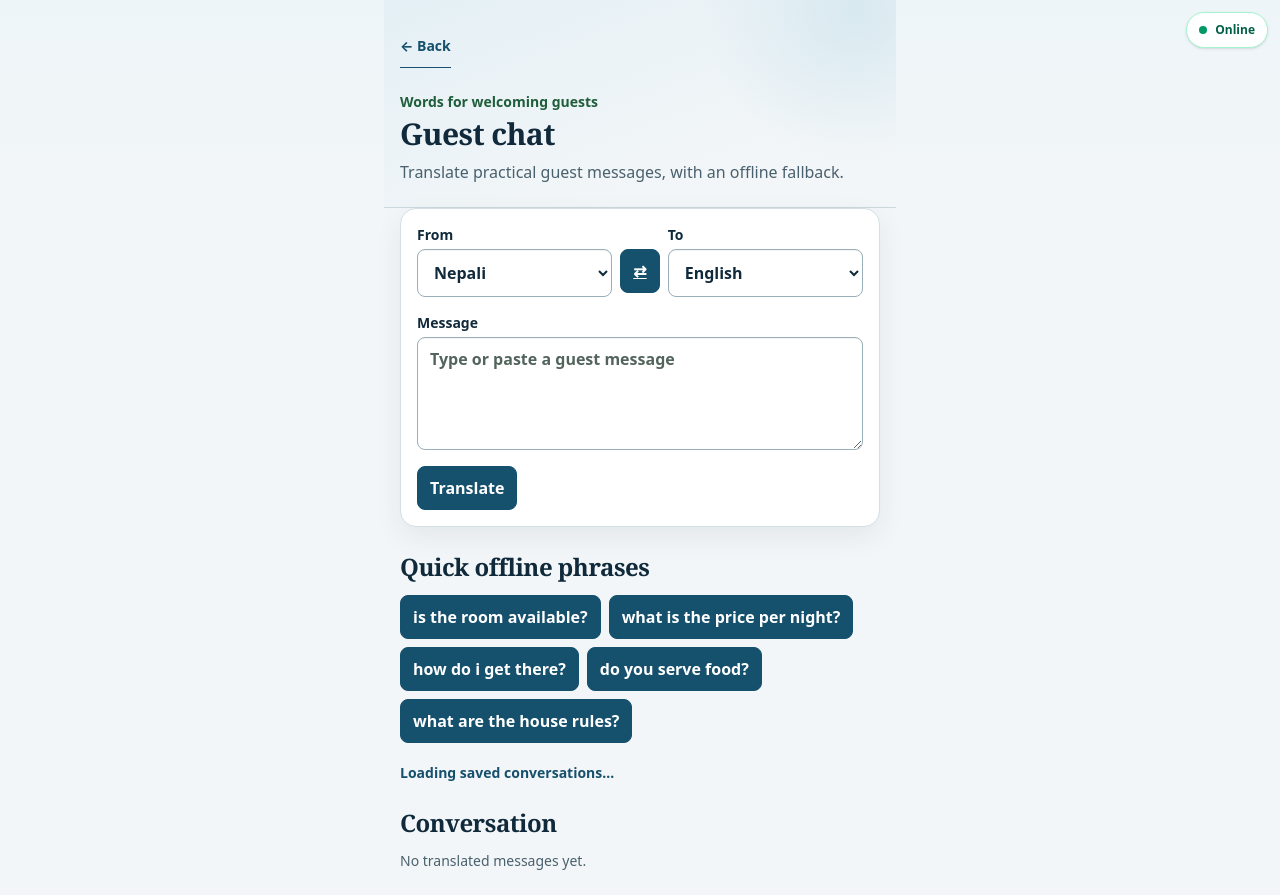
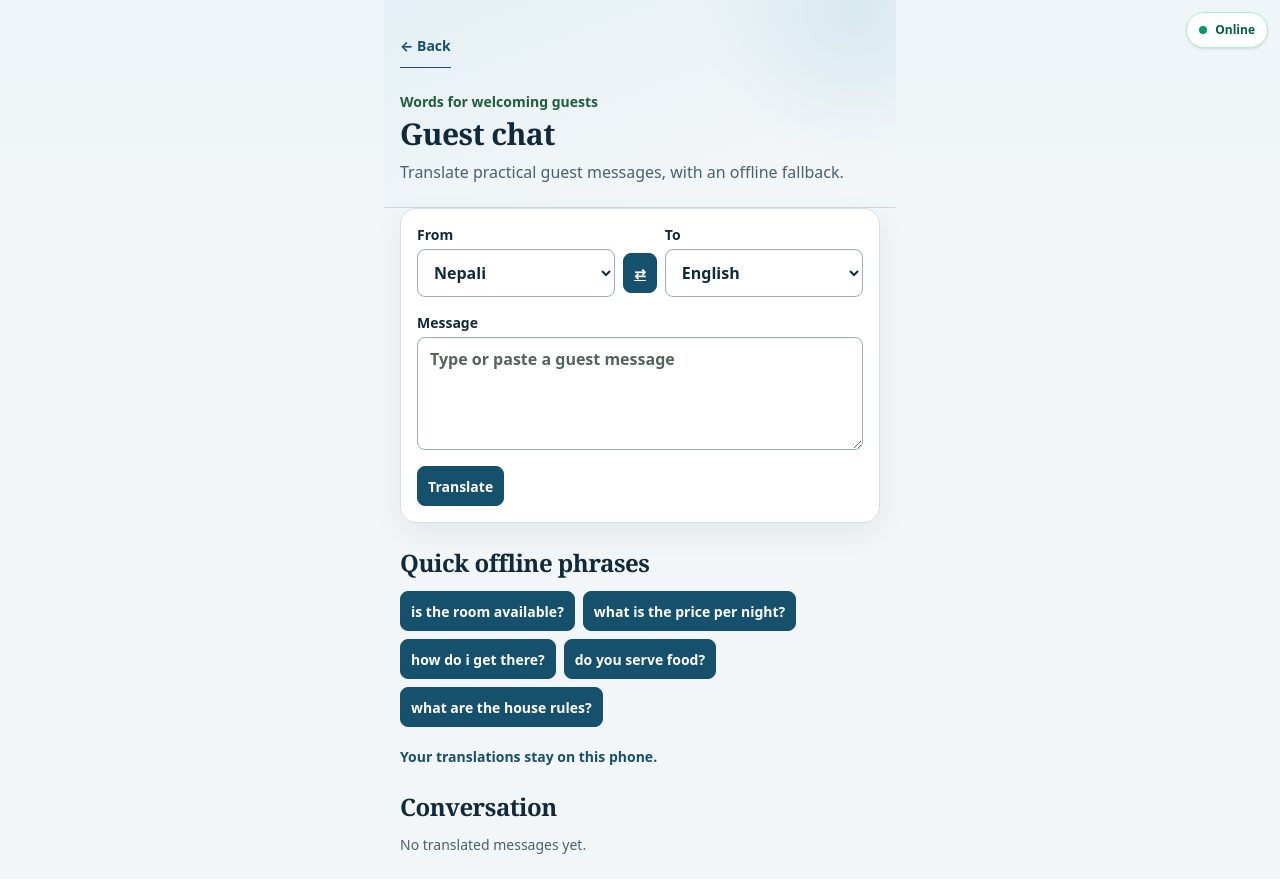
Before and after one commit to itsayushch/sajilo-stay, a Next.js app: page /chat in a window 1280 px wide. Built offline with nearby package versions, Linux system fonts and the light colour scheme.

Commit message:
style: compact action controls

```diff
--- a/app/globals.css
+++ b/app/globals.css
@@ -51,12 +51,13 @@ input:not([type="checkbox"]):not([type="radio"])::placeholder, textarea::placeho
 select { appearance: auto; }
 
 button {
-  min-height: 2.75rem;
-  padding: 0.5rem 0.75rem;
+  min-height: 2.5rem;
+  padding: 0.375rem 0.625rem;
   color: #fff;
   background: #15506d;
   border: 1px solid #15506d;
   border-radius: 0.5rem;
+  font-size: 0.875rem;
   font-weight: 700;
 }
 
--- a/components/guest-chat.tsx
+++ b/components/guest-chat.tsx
@@ -88,15 +88,15 @@ export function GuestChat() {
       <header className="mt-6"><p className="text-sm font-bold text-[#1f5d3b]">Words for welcoming guests</p><h1 className="mt-1 text-3xl font-bold">Guest chat</h1><p className="muted-copy mt-2 text-base leading-6">Translate practical guest messages, with an offline fallback.</p></header>
 
       <form onSubmit={submitTranslation} className="paper-panel mt-6 p-4">
-        <div className="grid grid-cols-[1fr_auto_1fr] items-end gap-2"><label className="grid gap-1 text-sm font-bold">From<select value={sourceLanguage} onChange={(event) => setSourceLanguage(event.target.value as LanguageCode)} className="min-h-12 rounded-lg border border-slate-300 px-2">{Object.entries(languages).map(([code, name]) => <option key={code} value={code}>{name}</option>)}</select></label><button type="button" onClick={swapLanguages} className="mb-1 min-h-12 rounded-lg px-3 font-bold text-[#1f5d3b] underline" aria-label="Swap languages">⇄</button><label className="grid gap-1 text-sm font-bold">To<select value={targetLanguage} onChange={(event) => setTargetLanguage(event.target.value as LanguageCode)} className="min-h-12 rounded-lg border border-slate-300 px-2">{Object.entries(languages).map(([code, name]) => <option key={code} value={code}>{name}</option>)}</select></label></div>
+        <div className="grid grid-cols-[1fr_auto_1fr] items-end gap-2"><label className="grid gap-1 text-sm font-bold">From<select value={sourceLanguage} onChange={(event) => setSourceLanguage(event.target.value as LanguageCode)} className="min-h-10 rounded-lg border border-slate-300 px-2">{Object.entries(languages).map(([code, name]) => <option key={code} value={code}>{name}</option>)}</select></label><button type="button" onClick={swapLanguages} className="mb-1 min-h-10 rounded-lg px-2 font-bold text-[#1f5d3b] underline" aria-label="Swap languages">⇄</button><label className="grid gap-1 text-sm font-bold">To<select value={targetLanguage} onChange={(event) => setTargetLanguage(event.target.value as LanguageCode)} className="min-h-10 rounded-lg border border-slate-300 px-2">{Object.entries(languages).map(([code, name]) => <option key={code} value={code}>{name}</option>)}</select></label></div>
         <label className="mt-4 grid gap-1 text-sm font-bold">Message<textarea required value={text} onChange={(event) => setText(event.target.value)} rows={4} placeholder="Type or paste a guest message" className="rounded-lg border border-slate-300 px-3 py-2" /></label>
-        <button type="submit" disabled={isTranslating} className="mt-4 min-h-12 rounded-lg bg-[#1f5d3b] px-4 font-bold text-white disabled:opacity-60">{isTranslating ? "Translating…" : "Translate"}</button>
+        <button type="submit" disabled={isTranslating} className="mt-4 min-h-10 rounded-lg bg-[#1f5d3b] px-3 font-bold text-white disabled:opacity-60">{isTranslating ? "Translating…" : "Translate"}</button>
       </form>
 
       <section className="mt-6"><h2 className="text-2xl font-bold">Quick offline phrases</h2><div className="mt-3 flex flex-wrap gap-2">{quickPhrases.slice(0, 5).map((phrase) => <button key={phrase} type="button" onClick={() => setText(phrase)} className="rounded-md border border-[#aebfb5] bg-white px-3 py-2 text-left text-sm font-semibold text-[#1f5d3b] hover:border-[#1f5d3b]">{phrase}</button>)}</div></section>
 
       <p className="status-line mt-5 text-sm font-bold" role="status">{status}</p>
-      <section className="mt-6"><h2 className="text-2xl font-bold">Conversation</h2>{messages.length ? <ul className="mt-3 grid gap-3">{messages.map((message) => <li key={message.id} className="register-panel p-4"><div className="flex items-start justify-between gap-3"><div><p className="muted-copy text-sm font-semibold">{languages[message.originalLang as LanguageCode]} → {languages[message.translatedLang as LanguageCode]}</p><p className="mt-2">{message.originalText}</p><p className="mt-3 border-t border-[#c7d4ca] pt-3 text-lg font-bold text-[#1f5d3b]">{message.translatedText}</p></div><button type="button" onClick={() => removeMessage(message)} className="min-h-10 px-2 text-sm font-bold text-red-700 underline">Remove</button></div></li>)}</ul> : <p className="muted-copy mt-3 text-sm">No translated messages yet.</p>}</section>
+      <section className="mt-6"><h2 className="text-2xl font-bold">Conversation</h2>{messages.length ? <ul className="mt-3 grid gap-3">{messages.map((message) => <li key={message.id} className="register-panel p-4"><div className="flex items-start justify-between gap-3"><div><p className="muted-copy text-sm font-semibold">{languages[message.originalLang as LanguageCode]} → {languages[message.translatedLang as LanguageCode]}</p><p className="mt-2">{message.originalText}</p><p className="mt-3 border-t border-[#c7d4ca] pt-3 text-lg font-bold text-[#1f5d3b]">{message.translatedText}</p></div><button type="button" onClick={() => removeMessage(message)} className="min-h-9 px-2 text-xs font-bold text-red-700 underline">Remove</button></div></li>)}</ul> : <p className="muted-copy mt-3 text-sm">No translated messages yet.</p>}</section>
     </main>
   );
 }
--- a/components/ledger.tsx
+++ b/components/ledger.tsx
@@ -139,8 +139,8 @@ export function Ledger() {
       </section>
 
       <section className="register-panel mt-6 p-4">
-        <div className="flex items-center justify-between gap-4 border-b border-[#b9ccc0] pb-3"><h2 className="text-2xl font-bold">Your bookings</h2><button type="button" onClick={exportCsv} disabled={!bookings.length} className="min-h-11 rounded-md border border-[#1f5d3b] px-3 text-sm font-bold text-[#1f5d3b] disabled:cursor-not-allowed disabled:opacity-50">Export CSV</button></div>
-        {bookings.length ? <ul className="mt-1 divide-y divide-[#c7d4ca]">{bookings.map((booking) => <li key={booking.id} className="py-4"><div className="flex items-start justify-between gap-3"><div><p className="font-bold">{booking.guestName}</p><p className="muted-copy mt-1 text-sm">{booking.checkIn} to {booking.checkOut}</p><p className="mt-1 text-sm font-semibold">{formatAmount(booking.amount)} · <span className={booking.status === "paid" ? "text-[#1f5d3b]" : "wood-accent"}>{booking.status === "paid" ? "Paid" : "Pending"}</span></p>{booking.notes && <p className="muted-copy mt-1 text-sm">{booking.notes}</p>}</div><div className="flex flex-col items-end gap-1"><button type="button" onClick={() => editBooking(booking)} className="min-h-10 rounded-lg px-3 text-sm font-bold text-[#1f5d3b] underline">Edit</button><button type="button" onClick={() => removeBooking(booking)} className="min-h-10 rounded-lg px-3 text-sm font-bold text-red-700 underline">Remove</button></div></div></li>)}</ul> : <p className="muted-copy mt-4 text-sm">{notice || "No bookings yet."}</p>}
+        <div className="flex items-center justify-between gap-4 border-b border-[#b9ccc0] pb-3"><h2 className="text-2xl font-bold">Your bookings</h2><button type="button" onClick={exportCsv} disabled={!bookings.length} className="min-h-10 rounded-md border border-[#1f5d3b] px-3 text-sm font-bold text-[#1f5d3b] disabled:cursor-not-allowed disabled:opacity-50">Export CSV</button></div>
+        {bookings.length ? <ul className="mt-1 divide-y divide-[#c7d4ca]">{bookings.map((booking) => <li key={booking.id} className="py-4"><div className="flex items-start justify-between gap-3"><div><p className="font-bold">{booking.guestName}</p><p className="muted-copy mt-1 text-sm">{booking.checkIn} to {booking.checkOut}</p><p className="mt-1 text-sm font-semibold">{formatAmount(booking.amount)} · <span className={booking.status === "paid" ? "text-[#1f5d3b]" : "wood-accent"}>{booking.status === "paid" ? "Paid" : "Pending"}</span></p>{booking.notes && <p className="muted-copy mt-1 text-sm">{booking.notes}</p>}</div><div className="flex flex-col items-end gap-1"><button type="button" onClick={() => editBooking(booking)} className="min-h-9 rounded-md px-2 text-xs font-bold text-[#1f5d3b] underline">Edit</button><button type="button" onClick={() => removeBooking(booking)} className="min-h-9 rounded-md px-2 text-xs font-bold text-red-700 underline">Remove</button></div></div></li>)}</ul> : <p className="muted-copy mt-4 text-sm">{notice || "No bookings yet."}</p>}
       </section>
 
       <section className="paper-panel mt-6 p-4">
@@ -150,7 +150,7 @@ export function Ledger() {
           <div className="grid grid-cols-2 gap-3"><label className="grid gap-1 text-sm font-semibold">Check-in<input required type="date" value={form.checkIn} onChange={(event) => updateForm("checkIn", event.target.value)} className="min-h-12 rounded-lg border border-slate-300 px-3" /></label><label className="grid gap-1 text-sm font-semibold">Check-out<input required type="date" value={form.checkOut} onChange={(event) => updateForm("checkOut", event.target.value)} className="min-h-12 rounded-lg border border-slate-300 px-3" /></label></div>
           <div className="grid grid-cols-2 gap-3"><label className="grid gap-1 text-sm font-semibold">Amount (₹)<input required min="0" type="number" inputMode="decimal" value={form.amount || ""} onChange={(event) => updateForm("amount", Number(event.target.value))} className="min-h-12 rounded-lg border border-slate-300 px-3" /></label><label className="grid gap-1 text-sm font-semibold">Payment<select value={form.status} onChange={(event) => updateForm("status", event.target.value as BookingStatus)} className="min-h-12 rounded-lg border border-slate-300 px-3"><option value="pending">Pending</option><option value="paid">Paid</option></select></label></div>
           <label className="grid gap-1 text-sm font-semibold">Notes (optional)<textarea value={form.notes} onChange={(event) => updateForm("notes", event.target.value)} rows={3} className="rounded-lg border border-slate-300 px-3 py-2" /></label>
-          <div className="flex gap-3"><button type="submit" disabled={isSaving} className="min-h-12 rounded-lg bg-[#1f5d3b] px-4 font-bold text-white disabled:opacity-60">{isSaving ? "Saving…" : editingId ? "Save changes" : "Add booking"}</button>{editingId && <button type="button" onClick={resetForm} className="min-h-12 rounded-lg px-4 font-bold text-slate-700 underline">Cancel</button>}</div>
+          <div className="flex gap-3"><button type="submit" disabled={isSaving} className="min-h-10 rounded-lg bg-[#1f5d3b] px-3 font-bold text-white disabled:opacity-60">{isSaving ? "Saving…" : editingId ? "Save changes" : "Add booking"}</button>{editingId && <button type="button" onClick={resetForm} className="min-h-10 rounded-lg px-3 font-bold text-slate-700 underline">Cancel</button>}</div>
         </form>
       </section>
       <p className="status-line mt-4 text-sm font-bold" role="status">{bookings.length ? notice : ""}</p>
--- a/components/listing-builder.tsx
+++ b/components/listing-builder.tsx
@@ -93,8 +93,8 @@ export function ListingBuilder() {
       <ConnectionStatus />
       <Link href="/" className="home-link inline-flex min-h-11 items-center text-sm font-bold">← Back</Link>
       <header className="mt-6"><p className="text-sm font-bold text-[#1f5d3b]">Tell guests about your home</p><h1 className="mt-1 text-3xl font-bold">Write your stay</h1><p className="muted-copy mt-2 text-base leading-6">Turn rough home notes into a guest-ready description—even offline.</p></header>
-      <section className="paper-panel mt-6 p-4"><label className="grid gap-2 text-sm font-bold">Your rough notes<textarea value={notes} onChange={(event) => { setNotes(event.target.value); setAccepted(false); }} rows={6} placeholder="Example: Quiet tea-garden home, two rooms, hot water, breakfast and dinner, mountain view." className="rounded-md border border-[#aebfb5] px-3 py-2" /></label><p className="muted-copy mt-2 text-sm">Mention rooms and facilities to make the price suggestion more accurate.</p><button type="button" onClick={generate} disabled={isGenerating} className="mt-4 min-h-12 rounded-md bg-[#1f5d3b] px-4 font-bold text-white disabled:opacity-60">{isGenerating ? "Generating…" : "Generate listing"}</button></section>
-      {copy && price && <section className="register-panel mt-6 p-4"><div className="flex items-center justify-between gap-3"><h2 className="text-2xl font-bold">Your listing</h2>{tier && <span className="rounded-md bg-[#d7e6da] px-3 py-1 text-sm font-bold text-[#1f5d3b]">{tierLabel(tier)}</span>}</div><textarea value={copy} onChange={(event) => { setCopy(event.target.value); setAccepted(false); }} rows={8} className="mt-4 w-full rounded-md border border-[#aebfb5] px-3 py-2 leading-6" aria-label="Generated listing" /><div className="mt-4 border-l-4 border-[#b97732] bg-[#f3f7f3] p-4"><p className="muted-copy text-sm font-semibold">Suggested total nightly price</p><p className="sign-title wood-accent mt-1 text-3xl font-bold">{formatPrice(price.min)}–{formatPrice(price.max)}</p><p className="muted-copy mt-1 text-sm">Based on {price.rooms} room{price.rooms === 1 ? "" : "s"}{price.amenities.length ? ` and ${price.amenities.join(", ")}` : ""}.</p></div><div className="mt-4 flex flex-wrap gap-3"><button type="button" onClick={acceptListing} className="min-h-12 rounded-md bg-[#1f5d3b] px-4 font-bold text-white">{accepted ? "Saved" : "Accept listing"}</button><button type="button" onClick={shareListing} disabled={!accepted} className="min-h-12 rounded-md border border-[#1f5d3b] px-4 font-bold text-[#1f5d3b] disabled:cursor-not-allowed disabled:opacity-50">Share listing</button></div></section>}
+      <section className="paper-panel mt-6 p-4"><label className="grid gap-2 text-sm font-bold">Your rough notes<textarea value={notes} onChange={(event) => { setNotes(event.target.value); setAccepted(false); }} rows={6} placeholder="Example: Quiet tea-garden home, two rooms, hot water, breakfast and dinner, mountain view." className="rounded-md border border-[#aebfb5] px-3 py-2" /></label><p className="muted-copy mt-2 text-sm">Mention rooms and facilities to make the price suggestion more accurate.</p><button type="button" onClick={generate} disabled={isGenerating} className="mt-4 min-h-10 rounded-md bg-[#1f5d3b] px-3 font-bold text-white disabled:opacity-60">{isGenerating ? "Generating…" : "Generate listing"}</button></section>
+      {copy && price && <section className="register-panel mt-6 p-4"><div className="flex items-center justify-between gap-3"><h2 className="text-2xl font-bold">Your listing</h2>{tier && <span className="rounded-md bg-[#d7e6da] px-3 py-1 text-sm font-bold text-[#1f5d3b]">{tierLabel(tier)}</span>}</div><textarea value={copy} onChange={(event) => { setCopy(event.target.value); setAccepted(false); }} rows={8} className="mt-4 w-full rounded-md border border-[#aebfb5] px-3 py-2 leading-6" aria-label="Generated listing" /><div className="mt-4 border-l-4 border-[#b97732] bg-[#f3f7f3] p-4"><p className="muted-copy text-sm font-semibold">Suggested total nightly price</p><p className="sign-title wood-accent mt-1 text-3xl font-bold">{formatPrice(price.min)}–{formatPrice(price.max)}</p><p className="muted-copy mt-1 text-sm">Based on {price.rooms} room{price.rooms === 1 ? "" : "s"}{price.amenities.length ? ` and ${price.amenities.join(", ")}` : ""}.</p></div><div className="mt-4 flex flex-wrap gap-3"><button type="button" onClick={acceptListing} className="min-h-10 rounded-md bg-[#1f5d3b] px-3 font-bold text-white">{accepted ? "Saved" : "Accept listing"}</button><button type="button" onClick={shareListing} disabled={!accepted} className="min-h-10 rounded-md border border-[#1f5d3b] px-3 font-bold text-[#1f5d3b] disabled:cursor-not-allowed disabled:opacity-50">Share listing</button></div></section>}
       <p className="status-line mt-5 text-sm font-bold" role="status">{status}</p>
     </main>
   );
```
Also changed, not shown: components/profile-form.tsx (+1 -1 lines).
